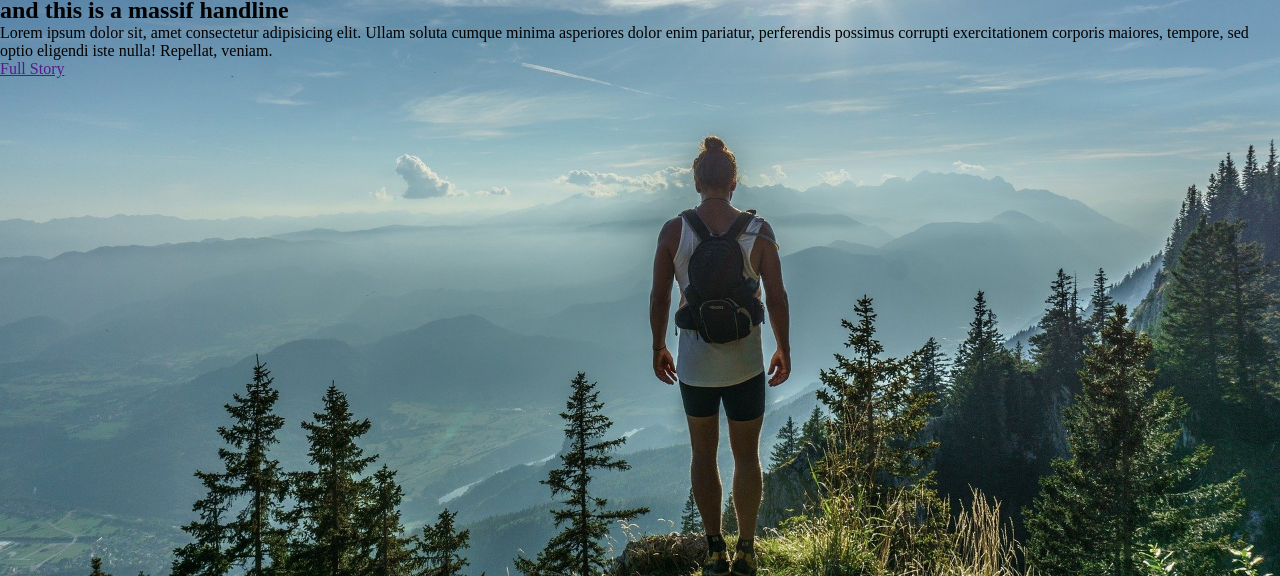
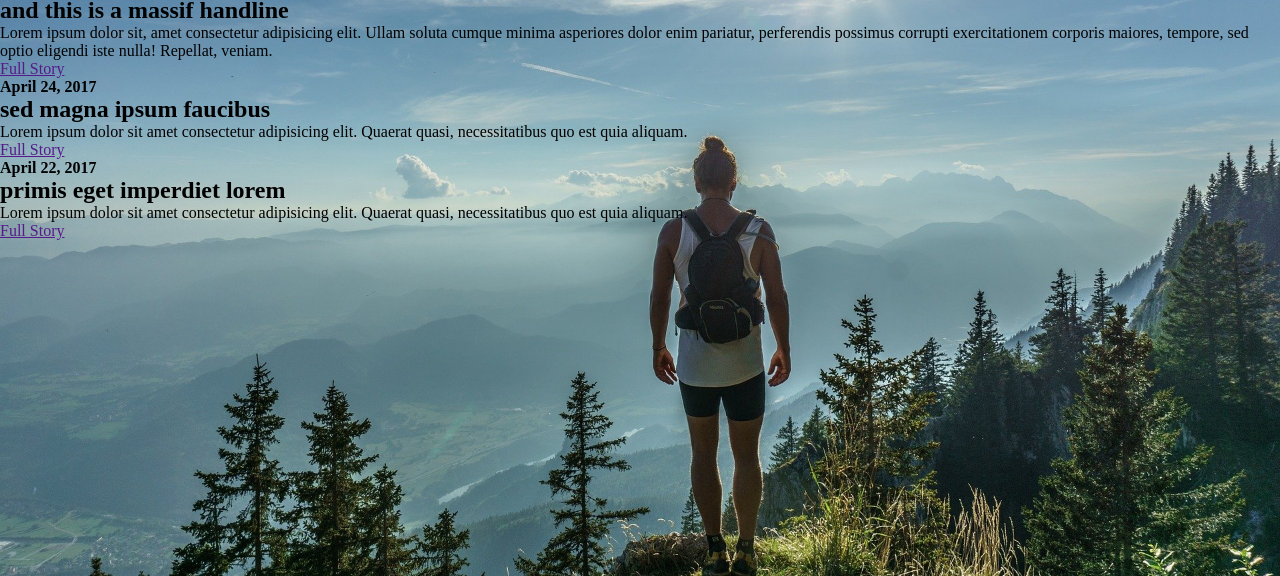
Before and after one commit to lebossseur/randonne, a plain HTML site: page index.html in a window 1280 px wide. Shown: the part 224-800 px from the top of the page. Drawn offline with Linux system fonts and the light colour scheme.

Commit message:
section photo  html

```diff
--- a/index.html
+++ b/index.html
@@ -54,6 +54,25 @@
         <a href="" class="btn">Full Story</a>
     </section>
 
+    <section class="photo">
+        <div class="photo-left">
+            <h4>April 24, 2017</h4>
+            <h2>sed magna ipsum faucibus</h2>
+            <div class="tof"></div>
+            <p>Lorem ipsum dolor sit amet consectetur adipisicing elit. Quaerat quasi, necessitatibus quo est quia
+                aliquam.</p>
+            <a href="" class="btn">Full Story</a>
+        </div>
+        <div class="photo-right">
+            <h4>April 22, 2017</h4>
+            <h2>primis eget imperdiet lorem</h2>
+            <div class="tof"></div>
+            <p>Lorem ipsum dolor sit amet consectetur adipisicing elit. Quaerat quasi, necessitatibus quo est quia
+                aliquam.</p>
+            <a href="" class="btn">Full Story</a>
+        </div>
+    </section>
+
 </body>
 
 </html>
```
